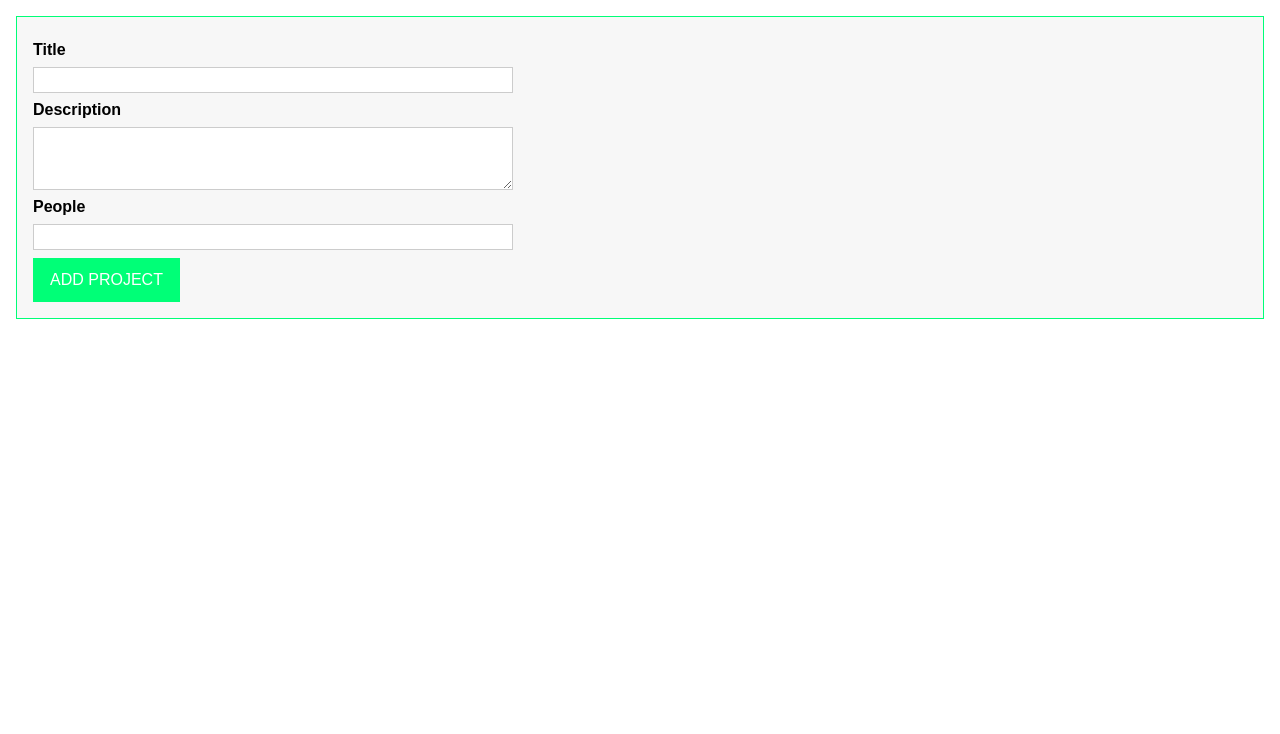
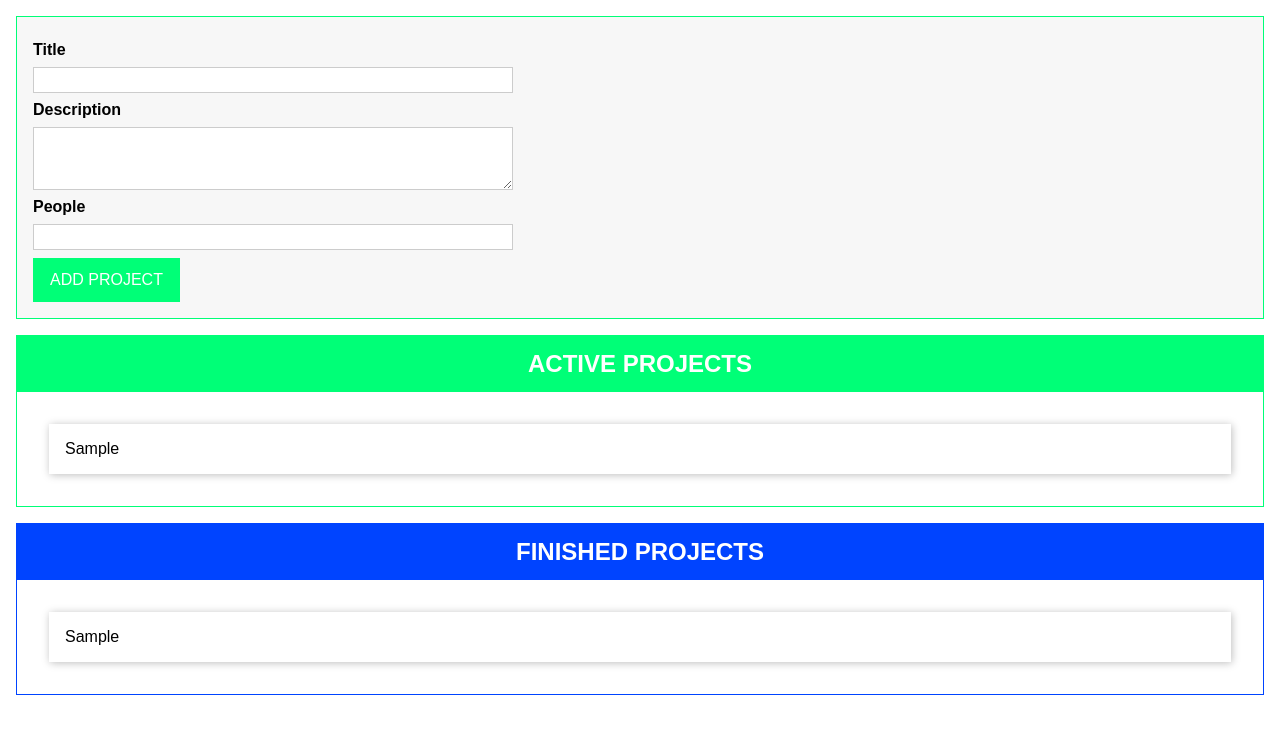
Before and after one commit to oguzbulbul/Drag-and-Drop-Ts-Project, a website with bundled scripts: page prj-00-initial-starting-setup/index.html in a window 1280 px wide. Both pictures are taken after typing "Sample", "Sample", "5" into the empty fields and a click on the button "ADD PROJECT". Built offline with nearby package versions, Linux system fonts and the light colour scheme.

Commit message:
active and finished projects panel added

```diff
--- a/prj-00-initial-starting-setup/index.html
+++ b/prj-00-initial-starting-setup/index.html
@@ -7,7 +7,6 @@
     <title>ProjectManager</title>
     <link rel="stylesheet" href="app.css" />
     <script src="dist/app.js" defer></script>
-    <link rel="icon" type="image/x-icon" href="favicon.ico">
   </head>
   <body>
     <template id="project-input">
--- a/prj-00-initial-starting-setup/src/app.ts
+++ b/prj-00-initial-starting-setup/src/app.ts
@@ -1,7 +1,42 @@
-// Code goes here!
+// Project State Management
 
-// valide input
-interface Validatable{
+class ProjectState {
+    private listeners: any[] = [];
+    private projects: any[] = [];
+    private static instance: ProjectState;
+
+    private constructor() {}
+
+    static getInstance() {
+      if (this.instance) {
+        return this.instance;
+      }
+      this.instance = new ProjectState();
+      return this.instance;
+    }
+
+    addListener(listenerFn: Function) {
+      this.listeners.push(listenerFn);
+    }
+
+    addProject(title: string, description: string, numOfPeople: number) {
+      const newProject = {
+        id: Math.random().toString(),
+        title: title,
+        description: description,
+        people: numOfPeople
+      };
+      this.projects.push(newProject);
+      for (const listenerFn of this.listeners) {
+        listenerFn(this.projects.slice());
+      }
+    }
+  }
+
+  const projectState = ProjectState.getInstance();
+
+  // Validation
+  interface Validatable {
     value: string | number;
     required?: boolean;
     minLength?: number;
@@ -10,39 +45,46 @@ interface Validatable{
     max?: number;
   }
 
-// validate function
-function validate(validatableInput: Validatable){
+  function validate(validatableInput: Validatable) {
     let isValid = true;
-    if(validatableInput.required){
+    if (validatableInput.required) {
       isValid = isValid && validatableInput.value.toString().trim().length !== 0;
     }
-    else if(validatableInput.minLength != null && typeof validatableInput.value === 'string'){
-        isValid = isValid && validatableInput.value.length >= validatableInput.minLength;
+    if (
+      validatableInput.minLength != null &&
+      typeof validatableInput.value === 'string'
+    ) {
+      isValid =
+        isValid && validatableInput.value.length >= validatableInput.minLength;
     }
-    else if(validatableInput.maxLength != null && typeof validatableInput.value === 'string'){
-        isValid = isValid && validatableInput.value.length <= validatableInput.maxLength;
+    if (
+      validatableInput.maxLength != null &&
+      typeof validatableInput.value === 'string'
+    ) {
+      isValid =
+        isValid && validatableInput.value.length <= validatableInput.maxLength;
     }
-    else if(validatableInput.min != null && typeof validatableInput.value === 'number'){
+    if (
+      validatableInput.min != null &&
+      typeof validatableInput.value === 'number'
+    ) {
       isValid = isValid && validatableInput.value >= validatableInput.min;
     }
-    else if(validatableInput.max != null && typeof validatableInput.value === 'number'){
+    if (
+      validatableInput.max != null &&
+      typeof validatableInput.value === 'number'
+    ) {
       isValid = isValid && validatableInput.value <= validatableInput.max;
     }
     return isValid;
   }
 
-
   // autobind decorator
-function autobind(
-    _: any,
-    _2: string,
-    descriptor: PropertyDescriptor
-)
-{
+  function autobind(_: any, _2: string, descriptor: PropertyDescriptor) {
     const originalMethod = descriptor.value;
     const adjDescriptor: PropertyDescriptor = {
       configurable: true,
-        get(){
+      get() {
         const boundFn = originalMethod.bind(this);
         return boundFn;
       }
@@ -50,8 +92,59 @@ function autobind(
     return adjDescriptor;
   }
 
+  // ProjectList Class
+  class ProjectList {
+    templateElement: HTMLTemplateElement;
+    hostElement: HTMLDivElement;
+    element: HTMLElement;
+    assignedProjects: any[];
 
-class ProjectInput{
+    constructor(private type: 'active' | 'finished') {
+      this.templateElement = document.getElementById(
+        'project-list'
+      )! as HTMLTemplateElement;
+      this.hostElement = document.getElementById('app')! as HTMLDivElement;
+      this.assignedProjects = [];
+
+      const importedNode = document.importNode(
+        this.templateElement.content,
+        true
+      );
+      this.element = importedNode.firstElementChild as HTMLElement;
+      this.element.id = `${this.type}-projects`;
+
+      projectState.addListener((projects: any[]) => {
+        this.assignedProjects = projects;
+        this.renderProjects();
+      });
+
+      this.attach();
+      this.renderContent();
+    }
+
+    private renderProjects() {
+      const listEl = document.getElementById(`${this.type}-projects-list`)! as HTMLUListElement;
+      for (const prjItem of this.assignedProjects) {
+        const listItem = document.createElement('li');
+        listItem.textContent = prjItem.title;
+        listEl.appendChild(listItem)
+      }
+    }
+
+    private renderContent() {
+      const listId = `${this.type}-projects-list`;
+      this.element.querySelector('ul')!.id = listId;
+      this.element.querySelector('h2')!.textContent =
+        this.type.toUpperCase() + ' PROJECTS';
+    }
+
+    private attach() {
+      this.hostElement.insertAdjacentElement('beforeend', this.element);
+    }
+  }
+
+  // ProjectInput Class
+  class ProjectInput {
     templateElement: HTMLTemplateElement;
     hostElement: HTMLDivElement;
     element: HTMLFormElement;
@@ -59,23 +152,34 @@ class ProjectInput{
     descriptionInputElement: HTMLInputElement;
     peopleInputElement: HTMLInputElement;
 
-    constructor(){
-        this.templateElement = document.getElementById('project-input')! as HTMLTemplateElement;
+    constructor() {
+      this.templateElement = document.getElementById(
+        'project-input'
+      )! as HTMLTemplateElement;
       this.hostElement = document.getElementById('app')! as HTMLDivElement;
 
-        const importedNode = document.importNode(this.templateElement.content, true);
+      const importedNode = document.importNode(
+        this.templateElement.content,
+        true
+      );
       this.element = importedNode.firstElementChild as HTMLFormElement;
       this.element.id = 'user-input';
 
-        this.titleInputElement = this.element.querySelector('#title') as HTMLInputElement;
-        this.descriptionInputElement = this.element.querySelector('#description') as HTMLInputElement;
-        this.peopleInputElement = this.element.querySelector('#people') as HTMLInputElement;
+      this.titleInputElement = this.element.querySelector(
+        '#title'
+      ) as HTMLInputElement;
+      this.descriptionInputElement = this.element.querySelector(
+        '#description'
+      ) as HTMLInputElement;
+      this.peopleInputElement = this.element.querySelector(
+        '#people'
+      ) as HTMLInputElement;
 
       this.configure();
       this.attach();
     }
 
-    private gatherUserInput(): [string, string, number] | void{
+    private gatherUserInput(): [string, string, number] | void {
       const enteredTitle = this.titleInputElement.value;
       const enteredDescription = this.descriptionInputElement.value;
       const enteredPeople = this.peopleInputElement.value;
@@ -96,45 +200,44 @@ class ProjectInput{
         max: 5
       };
 
-        if(
+      if (
         !validate(titleValidatable) ||
         !validate(descriptionValidatable) ||
         !validate(peopleValidatable)
-
-        ){
+      ) {
         alert('Invalid input, please try again!');
         return;
-        }else{
+      } else {
         return [enteredTitle, enteredDescription, +enteredPeople];
       }
     }
 
-    private clearInputs(){
+    private clearInputs() {
       this.titleInputElement.value = '';
       this.descriptionInputElement.value = '';
       this.peopleInputElement.value = '';
     }
 
     @autobind
-    private submitHandler(event: Event){
-        event.preventDefault(); // prevent default behaviour of form submission (page reload) http request
+    private submitHandler(event: Event) {
+      event.preventDefault();
       const userInput = this.gatherUserInput();
-
-        if(Array.isArray(userInput)){
+      if (Array.isArray(userInput)) {
         const [title, desc, people] = userInput;
-            console.log(title, desc, people);
+        projectState.addProject(title, desc, people);
         this.clearInputs();
       }
-        console.log(this.titleInputElement.value);
     }
 
-    private configure(){
-        this.element.addEventListener('submit', this.submitHandler/*.bind(this)*/); // bind this to the class (ProjectInput class instance)
+    private configure() {
+      this.element.addEventListener('submit', this.submitHandler);
     }
 
-    private attach(){
+    private attach() {
       this.hostElement.insertAdjacentElement('afterbegin', this.element);
     }
   }
 
   const prjInput = new ProjectInput();
+  const activePrjList = new ProjectList('active');
+  const finishedPrjList = new ProjectList('finished');
```
Lines whose indentation alone changed are shown as unchanged.
